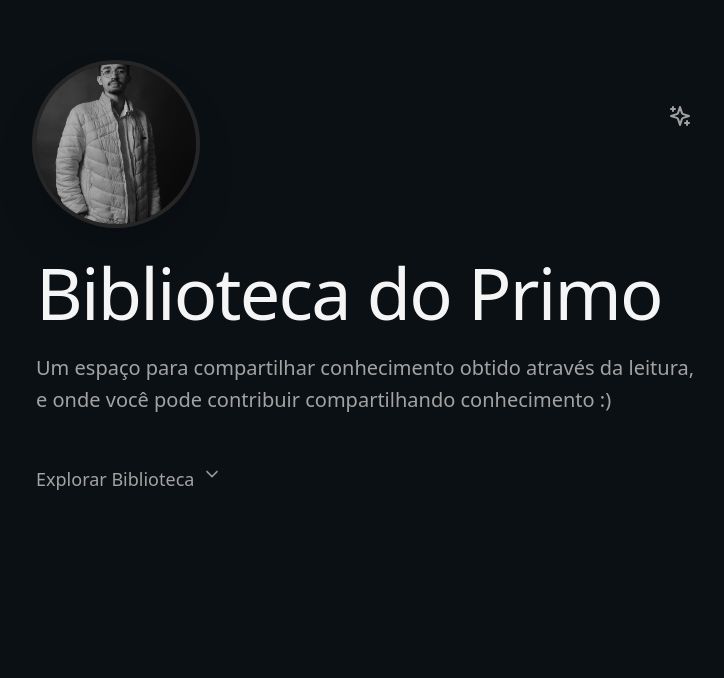
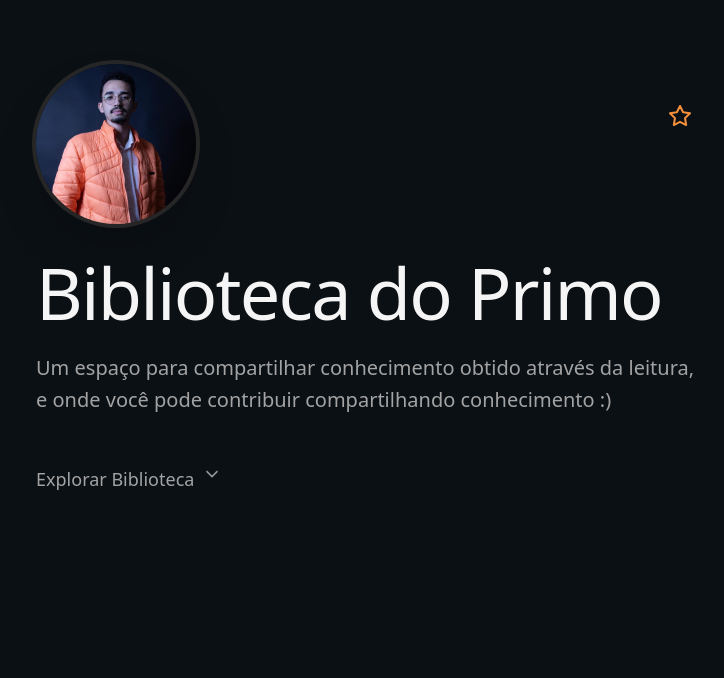
Before and after one commit to raulhprimo/Primo-s-Library, a React (Vite) app: page / in a window 1280 px wide. Shown: the part 122-800 px from the top of the page, without its empty margins (268-992 px from the left). Built offline with nearby package versions, Linux system fonts and the light colour scheme.

Commit message:
ajuste de imagem

```diff
--- a/src/App.tsx
+++ b/src/App.tsx
@@ -1,5 +1,5 @@
 import React, { useState, useMemo } from 'react';
-import { Library, ChevronDown, Sparkles, Star, Quote } from 'lucide-react';
+import { Library, ChevronDown, Star, Quote } from 'lucide-react';
 import { LampContainer } from './components/ui/lamp';
 import { motion, AnimatePresence } from 'framer-motion';
 import { Pagination } from './components/ui/pagination';
@@ -227,9 +227,9 @@ export default function App() {
               className="w-32 h-32 md:w-40 md:h-40 rounded-full overflow-hidden mb-8 ring-4 ring-neutral-800 shadow-2xl mx-auto md:mx-0"
             >
               <img
-                src="/raul.jpeg"
+                src="/raul_laranja.jpeg"
                 alt="Raul"
-                className="w-full h-full object-cover object-center filter grayscale hover:filter-none transition-all duration-300 object-[center_30%]"
+                className="w-full h-full object-cover object-center  hover:filter-none transition-all duration-300 object-[center_20%]"
               />
             </motion.div>
             <motion.h1
@@ -267,7 +267,7 @@ export default function App() {
             transition={{ duration: 0.8 }}
             className="absolute top-10 right-10 text-neutral-400"
           >
-            <Sparkles className="w-6 h-6 animate-pulse" />
+            <Star className="w-6 h-6 text-orange-400 animate-pulse" />
           </motion.div>
         </motion.div>
       </section>
```
Also changed, not shown: public/raul_laranja.jpeg (added).
